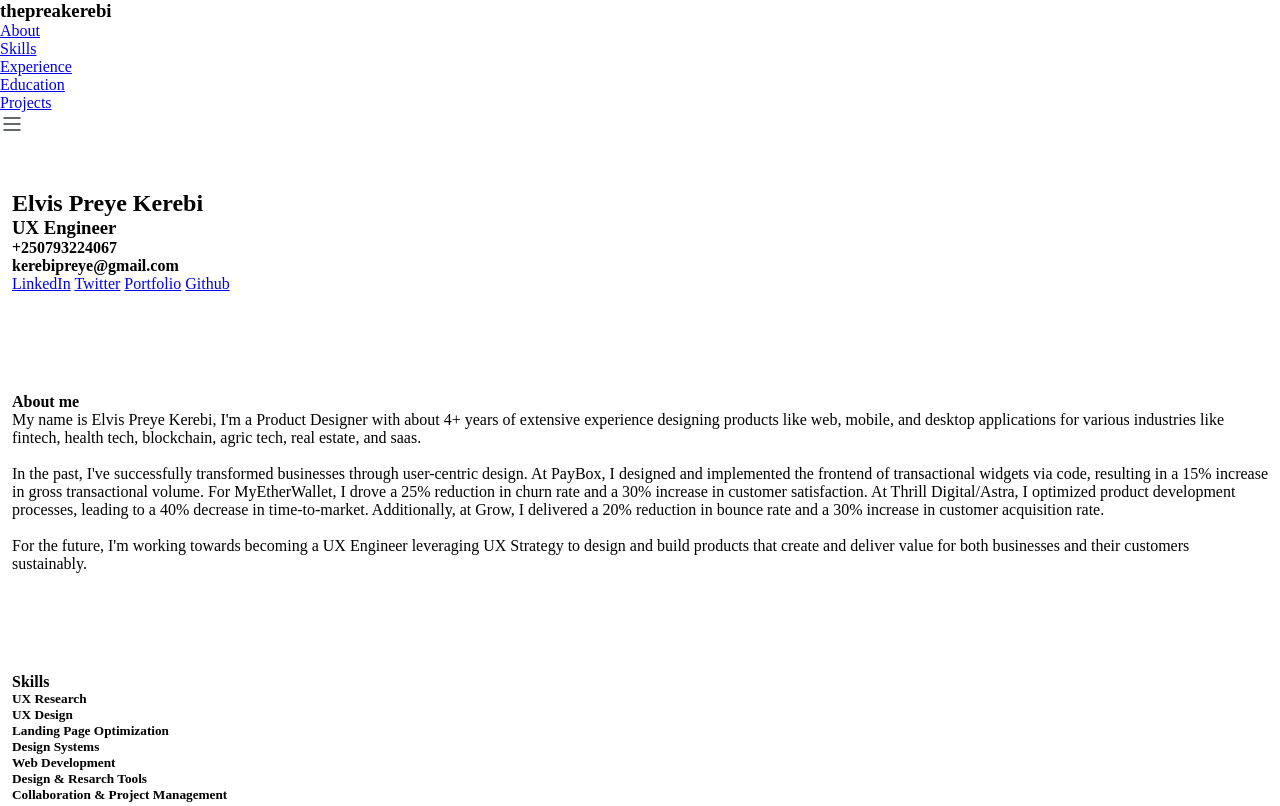
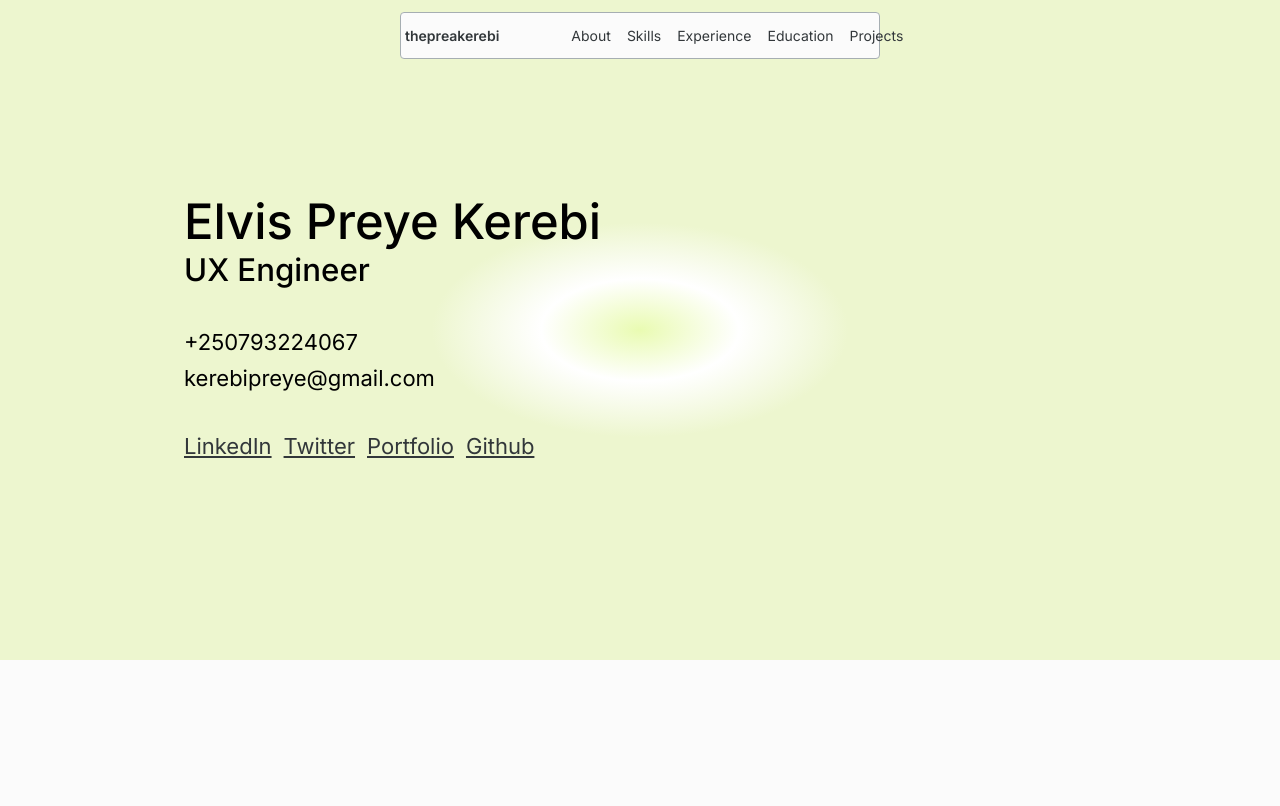
Before and after one commit to elvispreakerebi/resume-site, a plain HTML site: page index.html in a window 1280 px wide. Shown: the top 806 px of the page. Drawn offline with Linux system fonts and the light colour scheme.

Commit message:
added styles code to CSS file

```diff
--- a/index.html
+++ b/index.html
@@ -37,6 +37,9 @@
                     <figure class="lucide-menu" id="lucide-menu">
                         <img src="./assets/lucide-menu.svg" alt="" id="menu-icon">
                     </figure>
+                    <figure class="lucide-x" id="lucide-x">
+                        <img src="./assets/lucide-x.svg" alt="" id="x-icon">
+                    </figure>
                 </section>
             </nav>
             <section class="container" id="header-section">
@@ -56,13 +59,13 @@
                 </section>
             </section>
         </header>
-        <section class="container" id="about-me">
+        <section class="container other-section" id="about-me">
             <section id="about-me-container">
                 <h4 class="section-title">About me</h4>
                 <p class="text">My name is Elvis Preye Kerebi, I'm a Product Designer with about 4+ years of extensive experience designing products like web, mobile, and desktop applications for various industries like fintech, health tech, blockchain, agric tech, real estate, and saas. <br><br>In the past, I've successfully transformed businesses through user-centric design. At PayBox, I designed and implemented the frontend of transactional widgets via code, resulting in a 15% increase in gross transactional volume. For MyEtherWallet, I drove a 25% reduction in churn rate and a 30% increase in customer satisfaction. At Thrill Digital/Astra, I optimized product development processes, leading to a 40% decrease in time-to-market. Additionally, at Grow, I delivered a 20% reduction in bounce rate and a 30% increase in customer acquisition rate. <br><br>For the future, I'm working towards becoming a UX Engineer leveraging UX Strategy to design and build products that create and deliver value for both businesses and their customers sustainably.</p>
             </section>
         </section>
-        <section class="container" id="skills">
+        <section class="container other-section" id="skills">
             <h4 class="section-title">Skills</h4>
             <section class="skills-container">
                 <h5 class="skill">UX Research</h5>
@@ -74,7 +77,7 @@
                 <h5 class="skill">Collaboration & Project Management</h5>
             </section>
         </section>
-        <section class="container" id="experience">
+        <section class="container other-section" id="experience">
             <h4 class="section-title">Experience</h4>
             <section class="experiences">
                 <section class="experience-container" id="experience-one">
@@ -130,14 +133,14 @@
                 </section>
             </section>
         </section>
-        <section class="container" id="education">
+        <section class="container other-section" id="education">
             <h4 class="section-title">Education</h4>
             <section class="educations-container">
                 <h5 class="education-title">African Leadership University, Kigali City, Rwanda - Bachelor of Science - Software Engineering</h5>
-                <h5 class="education-title">Google UX Design Specialization: <a href="https://www.coursera.org/account/accomplishments/professional-cert/LLGPJPXL6ZQB" target="_blank">Check the certificate</a></h5>
+                <h5 class="education-title">Google UX Design Specialization: <a class="certificate" href="https://www.coursera.org/account/accomplishments/professional-cert/LLGPJPXL6ZQB" target="_blank">Check the certificate</a></h5>
             </section>
         </section>
-        <section class="container" id="projects">
+        <section class="container other-section" id="projects">
             <h4 class="section-title">Projects</h4>
             <section class="projects-container">
                 <figure class="project-img-container">
@@ -154,7 +157,7 @@
                 </figure>
             </section>
         </section>
-        <footer class="container" id="footer">
+        <footer id="footer">
             <p class="text">All Rights Reserved © Elvis Preye kerebi, 2024</p>
         </footer>
        </main>
--- a/styles.css
+++ b/styles.css
@@ -1,9 +1,13 @@
 :root {
     --font-inter: "Inter", sans-serif;
+    --background-color: #FBFBFB;
+    --text-color: #32373A;
+    --outline-color: #A6AEB2;
 }
 
 html {
     box-sizing: border-box;
+    scroll-behavior: smooth;
 }
 
 *, *::after, *::before {
@@ -17,7 +21,320 @@ html {
     object-fit: cover;
 }
 
-.container {
-    padding: 50px 12px;
+body {
+    background: var(--background-color);
+    font-family: var(--font-inter);
+}
+
+main {
+    /* max-width: 1040px; */
+    width: 100%;
+    display: flex;
+    flex-direction: column;
+}
+
+/* header section code */
+header {
+    width: 100%;
+    background: radial-gradient(16.26% 16.26% at 50% 50%, #E9FBB2 0%, #FFF 47.5%, #EDF6CF 100%);
+}
+
+nav {
+    width: 100%;
+    position: fixed;
+    top: 0;
+    right: 0;
+    padding: 12px;
+}
+
+.nav-bar {
+    width: 100%;
+    background: var(--background-color);
+    padding: 4px;
+    display: flex;
+    gap: 64px;
+    align-items: center;
+    border: 1px solid #A6AEB2;
+    border-radius: 4px;
+}
+
+.logo {
+    color: var(--text-color);
+    font-size: 14px;
+    font-style: normal;
+    font-weight: 600;
+    line-height: 20px;
+    letter-spacing: 0.014px;
     width: 100%;
 }
+
+.nav-items {
+    width: 100%;
+    display: none;
+    flex-direction: column;
+}
+
+.nav-item {
+    list-style: none;
+    padding: 8px;
+    border-radius: 4px;
+}
+
+.nav-link {
+    text-decoration: none;
+    color: var(--text-color);
+    font-size: 14px;
+    font-style: normal;
+    font-weight: 400;
+    line-height: 20px;
+    letter-spacing: 0.014px;
+}
+
+.nav-item:hover {
+    background: #F4F5F6;
+}
+
+.nav-item:hover .nav-link {
+    font-weight: 500;
+}
+
+.lucide-x {
+    display: none;
+}
+
+.container {
+    padding: 100px 12px;
+    width: 100%;
+    max-width: 1040px;
+    display: flex;
+    flex-direction: column;
+    gap: 20px;
+}
+
+#header-top-texts, #header-middle-texts {
+    display: flex;
+    flex-direction: column;
+    gap: 8px;
+    width: 100%;
+}
+
+#header-top-texts h2 {
+    font-size: 31.83px;
+    font-style: normal;
+    font-weight: 500;
+    line-height: 44px;
+}
+
+#header-top-texts h3 {
+    font-size: 21.25px;
+    font-style: normal;
+    font-weight: 500;
+    line-height: 36px;
+}
+
+.header-text {
+    font-size: 16px;
+    font-style: normal;
+    font-weight: 400;
+    line-height: 28px;
+}
+
+#header-bottom-texts {
+    display: flex;
+    width: 100%;
+    gap: 12px;
+    align-items: center;
+}
+
+.header-link {
+    color: var(--text-color);
+}
+
+/* About me section code */
+#about-me-container {
+    display: flex;
+    flex-direction: column;
+    gap: 20px;
+    background: #F7F8F9;
+    padding: 16px;
+    width: 100%;
+}
+
+.section-title {
+    font-size: 18px;
+    font-style: normal;
+    font-weight: 600;
+    line-height: 28px;
+}
+
+.text {
+    font-size: 16px;
+    font-style: normal;
+    font-weight: 400;
+    line-height: 28px;
+}
+
+.other-section {
+    border-bottom: 1px solid #E7EAEB;
+}
+
+/* Skills section code */
+.skills-container {
+    display: flex;
+    flex-wrap: wrap;
+    gap: 12px;
+    align-items: flex-start;
+    align-content: flex-start;
+    width: 100%;
+}
+
+.skill {
+    border-radius: 4px;
+    border: 1px solid var(--outline-color);
+    padding: 16px;
+    font-size: 16px;
+    font-style: normal;
+    font-weight: 400;
+    line-height: 24px;
+    letter-spacing: 0.024px;
+}
+
+/* Experiences section code */
+.experiences, .educations-container {
+    display: flex;
+    flex-direction: column;
+    width: 100%;
+    gap: 12px;
+}
+
+.experience-container {
+    display: flex;
+    flex-direction: column;
+    width: 100%;
+    border-radius: 4px;
+    border: 1px solid var(--outline-color);
+}
+
+.experience-title-container {
+    display: flex;
+    width: 100%;
+    gap: 12px;
+    align-items: flex-start;
+    padding: 12px;
+}
+
+.experience-title {
+    font-size: 16px;
+    font-style: normal;
+    font-weight: 500;
+    line-height: 24px;
+    letter-spacing: 0.024px;
+    width: 100%;
+}
+
+.experiences-container {
+    width: 100%;
+    padding: 12px;
+    display: none;
+    flex-direction: column;
+    gap: 12px;
+    border-top: 1px solid var(--outline-color);
+}
+
+.arrow-up {
+    display: none;
+}
+
+.experience-item {
+    list-style: none;
+}
+
+/* Education section code */
+.education-title {
+    width: 100%;
+    border-radius: 4px;
+    border: 1px solid var(--outline-color);
+    padding: 12px;
+    font-size: 16px;
+    font-style: normal;
+    font-weight: 400;
+    line-height: 24px;
+    letter-spacing: 0.024px;
+}
+
+.certificate {
+    color: var(--text-color);
+}
+
+/* Projects section code */
+.projects-container {
+    display: flex;
+    overflow-x: auto;
+    gap: 12px;
+    width: 100%;
+}
+
+.project-img-container {
+    flex: 0 0 auto;
+    scroll-snap-align: center;
+    border: 1px solid #E7EAEB;
+    /* width: 200px; */
+}
+
+.project-img {
+    width: 200%;
+    height: 200px;
+}
+
+/* Footer section design */
+footer {
+    padding: 12px;
+    display: flex;
+    align-items: center;
+    justify-content: center;
+}
+
+@media screen and (min-width: 768px) {
+
+    nav {
+        padding: 12px 64px;
+    }
+
+    .nav-items {
+        display: flex;
+        flex-direction: row;
+    }
+
+    .lucide-menu {
+        display: none;
+    }
+
+    .container {
+        padding: 100px 64px;
+    }
+}
+
+@media  screen and (min-width: 1040px) {
+    .container {
+        margin: 0 auto;
+        gap: 40px;
+        padding: 200px 64px;
+    }
+
+    nav {
+        padding: 12px 400px;
+    }
+
+    #header-top-texts h2 {
+        font-size: 48.83px;
+    }
+
+    #header-top-texts h3 {
+        font-size: 31.25px;
+    }
+
+    .header-text {
+        font-size: 22px;
+    }
+
+}
```
Also changed, not shown: assets/lucide-x.svg (added).
